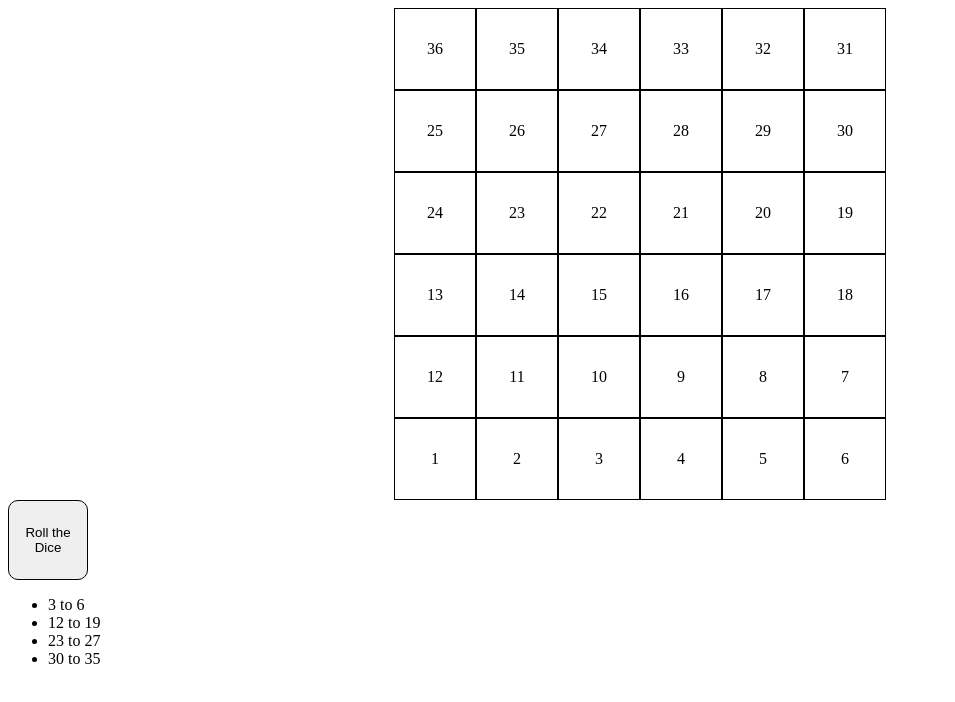
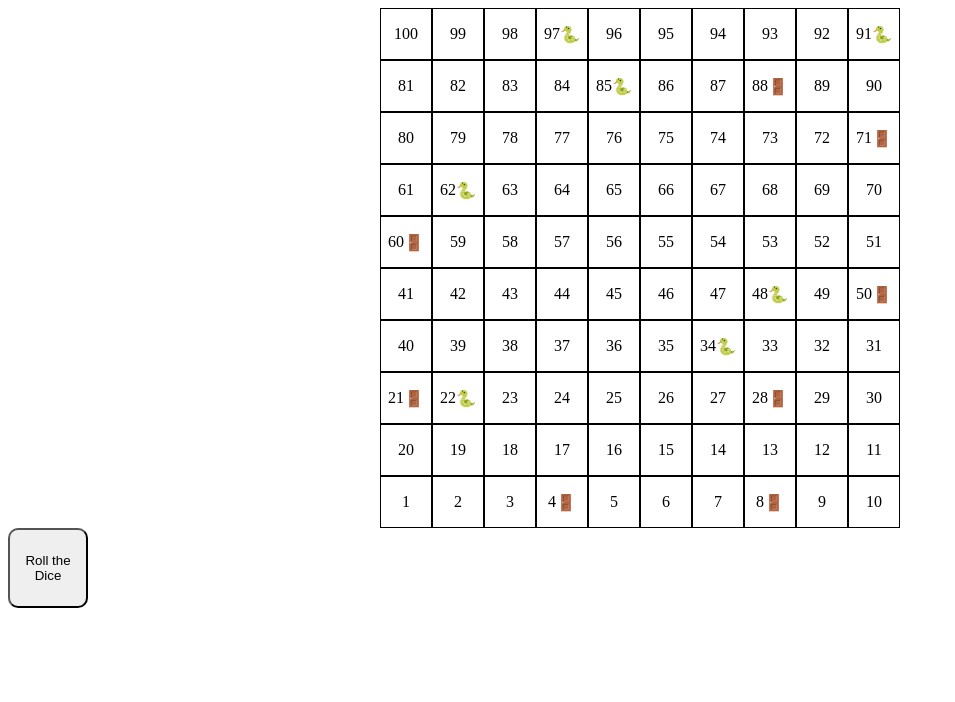
Before and after one commit to iammarmirza/Learning-JavaScript, a plain HTML site: page Projects/Snake_and_Ladders/snakenumbers.html in a window 1280 px wide. Shown: the whole page, without its empty margins (0-955 px from the left). Drawn offline with Linux system fonts and the light colour scheme.

Commit message:
Practice

```diff
--- /dev/null
+++ b/Projects/ColorSchemeSwitcher/style.css
@@ -0,0 +1,26 @@
+body {
+    display: flex;
+    flex-direction: column;
+    align-items: center;
+}
+
+.buttons {
+    width: 100px;
+    height: 100px;
+}
+
+.buttons:first-child {
+    background-color: green;
+}
+
+.buttons:nth-child(2) {
+    background-color: blue;
+}
+
+.buttons:nth-child(3) {
+    background-color: yellow;
+}
+
+.buttons:nth-child(4) {
+    background-color: purple;
+}
--- /dev/null
+++ b/Projects/Snake_and_Ladders/myscript.js
@@ -0,0 +1,118 @@
+const IMAGE_URL = ["dice1.png", "dice2.png", "dice3.png", "dice4.png", "dice5.png", "dice6.png"]
+const LADDERS = {
+    4: 14,
+    8: 30,
+    21: 42,
+    28: 56,
+    50 : 67,
+    60 : 80,
+    71 : 92,
+    88 : 99,
+}
+
+const SNAKES = {
+    22 : 10,
+    34 : 6,
+    62 : 18,
+    48 : 26,
+    85 : 24,
+    91 : 56,
+    97 : 2
+}
+
+const NUMBERS = [
+    [100, 99, 98, 97, 96, 95, 94, 93, 92, 91],
+    [81, 82, 83, 84, 85, 86, 87, 88, 89, 90],
+    [80, 79, 78, 77, 76, 75, 74, 73, 72, 71],
+    [61, 62, 63, 64, 65, 66, 67, 68, 69, 70],
+    [60, 59, 58, 57, 56, 55, 54, 53, 52, 51],
+    [41, 42, 43, 44, 45, 46, 47, 48, 49, 50],
+    [40, 39, 38, 37, 36, 35, 34, 33, 32, 31],
+    [21, 22, 23, 24, 25, 26, 27, 28, 29, 30],
+    [20, 19, 18, 17, 16, 15, 14, 13, 12, 11],
+    [1, 2, 3, 4, 5, 6, 7, 8, 9, 10]
+];
+
+function createBoard() {
+    const div = document.querySelector('.parent-div')
+
+    for (let i = 0; i < NUMBERS.length; i++) {
+        const rowDiv = document.createElement('div')
+        rowDiv.classList.add('rows')
+        for (let j = 0; j < NUMBERS[i].length; j++) {
+            const count = NUMBERS[i][j];
+            const boardDiv = document.createElement('div')
+            boardDiv.classList.add('buttons')
+            boardDiv.setAttribute('data-count', count)
+            boardDiv.innerHTML = count
+            if (LADDERS[count]) {
+                const ladderSpan = document.createElement('span');
+                ladderSpan.setAttribute('class', 'ladder')
+                ladderSpan.innerHTML = "🚪"
+                boardDiv.appendChild(ladderSpan)
+            }
+            if (SNAKES[count]) {
+                const snakeSpan = document.createElement('span');
+                snakeSpan.setAttribute('class', 'snakes')
+                snakeSpan.innerHTML = "🐍"
+                boardDiv.appendChild(snakeSpan)
+            }
+            rowDiv.appendChild(boardDiv)
+        }
+        div.appendChild(rowDiv)
+    }
+}
+window.addEventListener('load', createBoard)
+
+function rollDice() {
+    const result = document.querySelector('#dice-count')
+    const randomNumber = Math.floor(Math.random() * 6) + 1
+    result.innerHTML = "You rolled " + randomNumber
+    dice.style.backgroundImage = `url(Images/dice${randomNumber}.png)`
+    dice.innerHTML = ""
+    const isGameActive = document.querySelector(`.active`)
+    if (randomNumber === 6 && !isGameActive) {
+        alert("Game Begins")
+        startGame()
+    } else {
+        continueGame(randomNumber)
+    }
+}
+const dice = document.getElementById('dice')
+dice.addEventListener('click', rollDice)
+
+function startGame() {
+    const blockToBeActive = document.querySelector(`[data-count='1']`)
+    blockToBeActive.classList.add('active')
+}
+
+function continueGame(diceValue) {
+    const activeBlock = document.querySelector('.active');
+    const activeNumber = Number(activeBlock.dataset.count);
+    let newPosition = activeNumber + diceValue;
+
+    if (LADDERS[newPosition]) {
+        const ladderEnd = LADDERS[newPosition]
+        alert(`You've found a ladder! Climbing from ${newPosition} to ${ladderEnd}`);
+        newPosition = ladderEnd;
+    }
+    if (SNAKES[newPosition]) {
+        const snakesEnd = SNAKES[newPosition]
+        alert(`You got bit by a snake! Descending from ${newPosition} to ${snakesEnd}`)
+        newPosition = snakesEnd;
+    }
+
+    if (newPosition <= 100) {
+        activeBlock.classList.remove('active');
+        const newActiveBlock = document.querySelector(`[data-count='${newPosition}']`);
+        newActiveBlock.classList.add('active');
+    }
+
+    if (newPosition === 100) {
+        endGame();
+    }
+}
+
+function endGame() {
+    alert('Congratulations, You won the game.')
+}
--- a/Projects/snakenumbers.html
+++ b/Projects/Snake_and_Ladders/snakenumbers.html
@@ -6,33 +6,36 @@
     <meta name="viewport" content="width=device-width, initial-scale=1.0">
     <title>Snake Numbers</title>
     <style>
-        .parent-div{
+        .parent-div {
             display: flex;
             flex-direction: column;
             align-items: center;
         }
-        .rows{
+        .rows {
             display: flex;
         }
-        .buttons{
-            width: 80px;
-            height: 80px;
+        .buttons {
+            width: 50px;
+            height: 50px;
             border: 1px solid black;
             display: flex;
             justify-content: center;
             align-items: center;
+
         }
-        .dice-game{
+        .dice-game {
             display: flex;
             align-items: center;
             gap: 15px;
         }
-        .active{
+        .active {
             background-color: yellow;
         }
-        #dice{
+        #dice {
             background-size: 80px;
             border-radius: 10px;
+            width: 80px;
+            height: 80px;
         }
     </style>
 </head>
@@ -40,15 +43,9 @@
 <body>
     <div class="parent-div"></div>
     <div class="dice-game">
-        <button id="dice" class="buttons">Roll the Dice</button>
+        <button id="dice">Roll the Dice</button>
         <span id="dice-count" class="result"></span>
     </div>
-    <ul>
-        <li>3 to 6</li>
-        <li>12 to 19</li>
-        <li>23 to 27</li>
-        <li>30 to 35</li>
-    </ul>
 </body>
 <script src="myscript.js"></script>
 </html>
--- a/Projects/myscript.js
+++ /dev/null
@@ -1,69 +0,0 @@
-const imageUrl = ["dice1.png", "dice2.png", "dice3.png", "dice4.png", "dice5.png", "dice6.png"]
-function createBoard() {
-    const numbers = [
-        [36, 35, 34, 33, 32, 31],
-        [25, 26, 27, 28, 29, 30],
-        [24, 23, 22, 21, 20, 19],
-        [13, 14, 15, 16, 17, 18],
-        [12, 11, 10, 9, 8, 7],
-        [1, 2, 3, 4, 5, 6]
-    ];
-
-    const div = document.querySelector('.parent-div')
-
-    for (let i = 0; i < numbers.length; i++) {
-        const rowDiv = document.createElement('div')
-        rowDiv.classList.add('rows')
-        for (let j = 0; j < numbers[i].length; j++) {
-            const boardDiv = document.createElement('div')
-            boardDiv.classList.add('buttons')
-            boardDiv.setAttribute('data-count', `${numbers[i][j]}`)
-            boardDiv.innerHTML = numbers[i][j]
-            rowDiv.appendChild(boardDiv)
-        }
-        div.appendChild(rowDiv)
-    }
-}
-window.addEventListener('load', createBoard)
-
-function rollDice() {
-    const result = document.querySelector('#dice-count')
-    const randomNumber = Math.floor(Math.random() * 6) + 1
-    result.innerHTML = "You rolled " + randomNumber
-    dice.style.backgroundImage = `url(dice${randomNumber}.png)`
-    dice.innerHTML = ""
-    const isGameActive = document.querySelector(`.active`)
-    if (randomNumber === 6 && !isGameActive) {
-        alert("Game Begins")
-        startGame()
-    } else {
-        continueGame(randomNumber)
-    }
-}
-const dice = document.getElementById('dice')
-
-dice.addEventListener('click', rollDice)
-
-function startGame() {
-    const blockToBeActive = document.querySelector(`[data-count='1']`)
-    blockToBeActive.classList.add('active')
-}
-
-function continueGame(diceValue) {
-    const activeBlock = document.querySelector(`.active`)
-    const activeNumber = Number(activeBlock.dataset.count);
-    const newPosition = activeNumber + diceValue;
-
-    if (newPosition <= 36) {
-        activeBlock.classList.remove('active')
-        const newActiveBlock = document.querySelector(`[data-count='${newPosition}']`)
-        newActiveBlock.classList.add('active')
-    }
-    if (newPosition === 36) {
-        endGame()
-    }
-}
-
-function endGame() {
-    alert('Congratulations, You won the game.')
-}
```
Also changed, not shown: Projects/ColorSchemeSwitcher/color_changer.html (added, +20 -0 lines), Projects/ColorSchemeSwitcher/colorchange.js (added, +8 -0 lines), Projects/first.html (deleted, +0 -51 lines), Projects/Snake_and_Ladders/Images/dice1.png (renamed from Projects/dice1.png), Projects/Snake_and_Ladders/Images/dice2.png (renamed from Projects/dice2.png), Projects/Snake_and_Ladders/Images/dice3.png (renamed from Projects/dice3.png), Projects/Snake_and_Ladders/Images/dice4.png (renamed from Projects/dice4.png), Projects/Snake_and_Ladders/Images/dice5.png (renamed from Projects/dice5.png), Projects/Snake_and_Ladders/Images/dice6.png (renamed from Projects/dice6.png).
